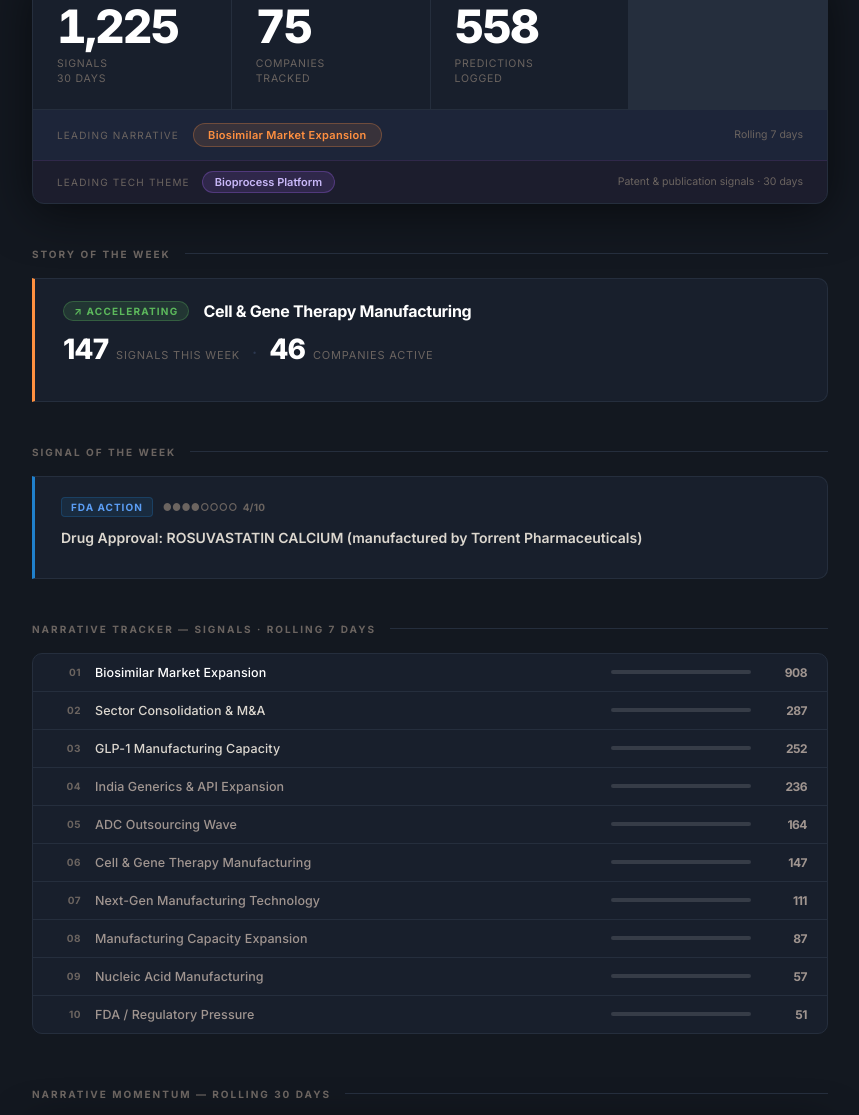
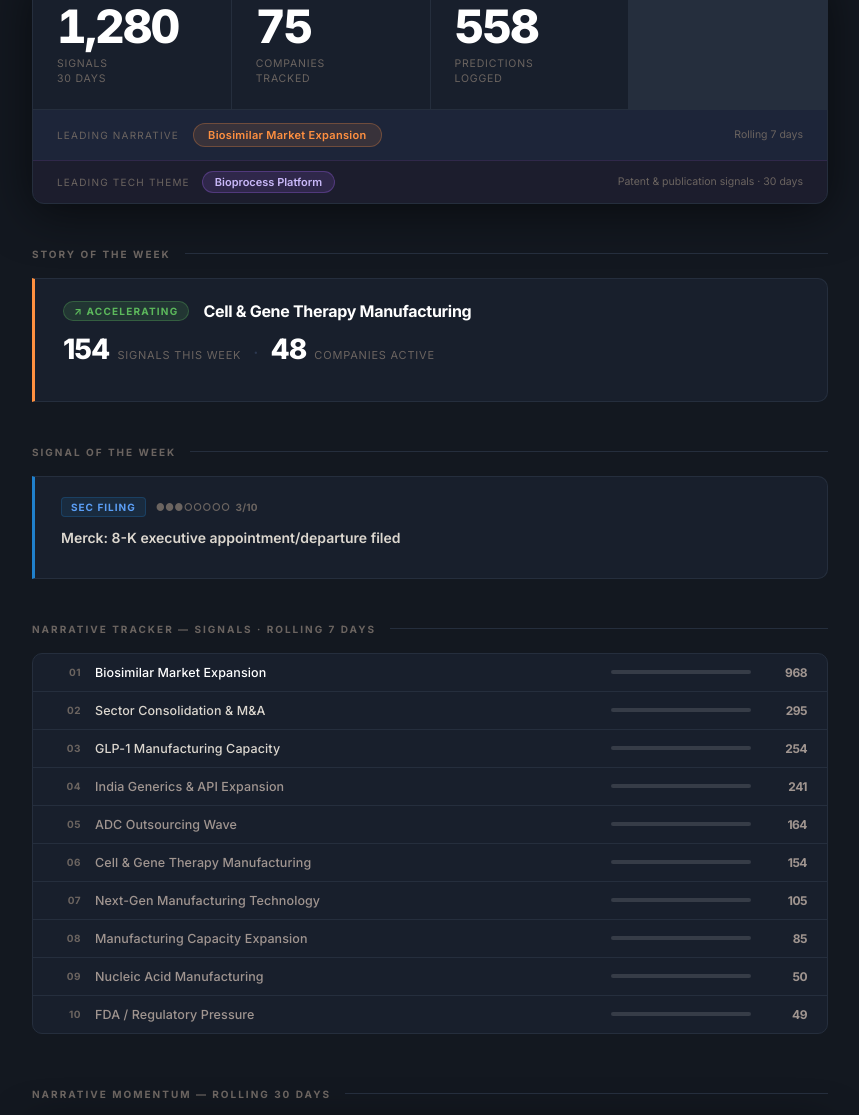
Before and after one commit to Bryans01/Mantis, a plain HTML site: page index.html in a window 1280 px wide. Shown: the part 329-1444 px from the top of the page, without its empty margins (210-1069 px from the left). Drawn offline with Linux system fonts and the light colour scheme.

Commit message:
chore: auto-update 2026-11-23

```diff
--- a/index.html
+++ b/index.html
@@ -863,7 +863,7 @@
   <div class="hd">
     <h1 class="logo">&#9632;<span> M</span>ANTIS</h1>
     <div class="headline">CDMO, Small Molecule<br>&amp; Bioprocess Intelligence</div>
-    <div class="sub">Updated 22 November 2026 &nbsp;&middot;&nbsp; 75 companies monitored</div>
+    <div class="sub">Updated 23 November 2026 &nbsp;&middot;&nbsp; 75 companies monitored</div>
   </div>
 </header>
 
@@ -872,7 +872,7 @@
   <div class="data-block">
     <div class="stats">
       <div class="stat">
-        <div class="num">1,225</div>
+        <div class="num">1,280</div>
         <div class="lbl">Signals<br>30 days</div>
       </div>
       <div class="stat">
@@ -904,9 +904,9 @@
         <span class="story-name">Cell &amp; Gene Therapy Manufacturing</span>
       </div>
       <div class="story-counts">
-        <span class="story-count-num">147</span><span class="story-count-lbl">signals this week</span>
+        <span class="story-count-num">154</span><span class="story-count-lbl">signals this week</span>
         <span class="story-sep">·</span>
-        <span class="story-count-num">46</span><span class="story-count-lbl">companies active</span>
+        <span class="story-count-num">48</span><span class="story-count-lbl">companies active</span>
       </div>
     </div>
   </div>
@@ -916,12 +916,12 @@
       <span class="section-label">Signal of the week</span>
       <span class="section-rule"></span>
     </div>
-    <a class="sig-card" href="https://www.accessdata.fda.gov/scripts/cder/daf/index.cfm?event=overview.process&amp;ApplNo=ANDA201619" target="_blank" rel="noopener">
+    <a class="sig-card" href="https://www.sec.gov/Archives/edgar/data/0000310158/000031015826000255/" target="_blank" rel="noopener">
       <div class="sig-badges">
-        <span class="sig-source-badge">FDA Action</span>
-        <span class="sig-strength">●●●●○○○○ &nbsp;4/10</span>
+        <span class="sig-source-badge">SEC Filing</span>
+        <span class="sig-strength">●●●○○○○○ &nbsp;3/10</span>
       </div>
-      <div class="sig-title">Drug Approval: ROSUVASTATIN CALCIUM (manufactured by Torrent Pharmaceuticals)</div>
+      <div class="sig-title">Merck: 8-K executive appointment/departure filed</div>
     </a>
   </div>
 
@@ -931,16 +931,16 @@
       <span class="section-rule"></span>
     </div>
     <div class="narr-board">
-      <div class="narr-row"><span class="narr-rank">01</span><span class="narr-name" style="color:#ffffff">Biosimilar Market Expansion</span><span class="narr-bar-wrap"><span class="narr-bar" style="width:100%;background:#E05252"></span></span><span class="narr-score">908</span></div>
-      <div class="narr-row"><span class="narr-rank">02</span><span class="narr-name" style="color:#dcd7cf">Sector Consolidation &amp; M&amp;A</span><span class="narr-bar-wrap"><span class="narr-bar" style="width:31%;background:#3DBCB0"></span></span><span class="narr-score">287</span></div>
-      <div class="narr-row"><span class="narr-rank">03</span><span class="narr-name" style="color:#dcd7cf">GLP-1 Manufacturing Capacity</span><span class="narr-bar-wrap"><span class="narr-bar" style="width:27%;background:#FF9040"></span></span><span class="narr-score">252</span></div>
-      <div class="narr-row"><span class="narr-rank">04</span><span class="narr-name" style="color:#a09590">India Generics &amp; API Expansion</span><span class="narr-bar-wrap"><span class="narr-bar" style="width:25%;background:#A8D96C"></span></span><span class="narr-score">236</span></div>
-      <div class="narr-row"><span class="narr-rank">05</span><span class="narr-name" style="color:#a09590">ADC Outsourcing Wave</span><span class="narr-bar-wrap"><span class="narr-bar" style="width:18%;background:#5B9EF5"></span></span><span class="narr-score">164</span></div>
-      <div class="narr-row"><span class="narr-rank">06</span><span class="narr-name" style="color:#a09590">Cell &amp; Gene Therapy Manufacturing</span><span class="narr-bar-wrap"><span class="narr-bar" style="width:16%;background:#5CB85C"></span></span><span class="narr-score">147</span></div>
-      <div class="narr-row"><span class="narr-rank">07</span><span class="narr-name" style="color:#a09590">Next-Gen Manufacturing Technology</span><span class="narr-bar-wrap"><span class="narr-bar" style="width:12%;background:#F2C94C"></span></span><span class="narr-score">111</span></div>
-      <div class="narr-row"><span class="narr-rank">08</span><span class="narr-name" style="color:#a09590">Manufacturing Capacity Expansion</span><span class="narr-bar-wrap"><span class="narr-bar" style="width:9%;background:#B06ED8"></span></span><span class="narr-score">87</span></div>
-      <div class="narr-row"><span class="narr-rank">09</span><span class="narr-name" style="color:#a09590">Nucleic Acid Manufacturing</span><span class="narr-bar-wrap"><span class="narr-bar" style="width:6%;background:#42C9E8"></span></span><span class="narr-score">57</span></div>
-      <div class="narr-row"><span class="narr-rank">10</span><span class="narr-name" style="color:#a09590">FDA / Regulatory Pressure</span><span class="narr-bar-wrap"><span class="narr-bar" style="width:5%;background:#E8508A"></span></span><span class="narr-score">51</span></div>
+      <div class="narr-row"><span class="narr-rank">01</span><span class="narr-name" style="color:#ffffff">Biosimilar Market Expansion</span><span class="narr-bar-wrap"><span class="narr-bar" style="width:100%;background:#E05252"></span></span><span class="narr-score">968</span></div>
+      <div class="narr-row"><span class="narr-rank">02</span><span class="narr-name" style="color:#dcd7cf">Sector Consolidation &amp; M&amp;A</span><span class="narr-bar-wrap"><span class="narr-bar" style="width:30%;background:#3DBCB0"></span></span><span class="narr-score">295</span></div>
+      <div class="narr-row"><span class="narr-rank">03</span><span class="narr-name" style="color:#dcd7cf">GLP-1 Manufacturing Capacity</span><span class="narr-bar-wrap"><span class="narr-bar" style="width:26%;background:#FF9040"></span></span><span class="narr-score">254</span></div>
+      <div class="narr-row"><span class="narr-rank">04</span><span class="narr-name" style="color:#a09590">India Generics &amp; API Expansion</span><span class="narr-bar-wrap"><span class="narr-bar" style="width:24%;background:#A8D96C"></span></span><span class="narr-score">241</span></div>
+      <div class="narr-row"><span class="narr-rank">05</span><span class="narr-name" style="color:#a09590">ADC Outsourcing Wave</span><span class="narr-bar-wrap"><span class="narr-bar" style="width:16%;background:#5B9EF5"></span></span><span class="narr-score">164</span></div>
+      <div class="narr-row"><span class="narr-rank">06</span><span class="narr-name" style="color:#a09590">Cell &amp; Gene Therapy Manufacturing</span><span class="narr-bar-wrap"><span class="narr-bar" style="width:15%;background:#5CB85C"></span></span><span class="narr-score">154</span></div>
+      <div class="narr-row"><span class="narr-rank">07</span><span class="narr-name" style="color:#a09590">Next-Gen Manufacturing Technology</span><span class="narr-bar-wrap"><span class="narr-bar" style="width:10%;background:#F2C94C"></span></span><span class="narr-score">105</span></div>
+      <div class="narr-row"><span class="narr-rank">08</span><span class="narr-name" style="color:#a09590">Manufacturing Capacity Expansion</span><span class="narr-bar-wrap"><span class="narr-bar" style="width:8%;background:#B06ED8"></span></span><span class="narr-score">85</span></div>
+      <div class="narr-row"><span class="narr-rank">09</span><span class="narr-name" style="color:#a09590">Nucleic Acid Manufacturing</span><span class="narr-bar-wrap"><span class="narr-bar" style="width:5%;background:#42C9E8"></span></span><span class="narr-score">50</span></div>
+      <div class="narr-row"><span class="narr-rank">10</span><span class="narr-name" style="color:#a09590">FDA / Regulatory Pressure</span><span class="narr-bar-wrap"><span class="narr-bar" style="width:5%;background:#E8508A"></span></span><span class="narr-score">49</span></div>
     </div>
   </div>
 
@@ -1013,11 +1013,11 @@
       <span class="section-rule"></span>
     </div>
     <div class="src-rows">
-      <div class="src-row"><span class="src-name">News</span><span class="src-bar-wrap"><span class="src-bar" style="width:100%"></span></span><span class="src-count">864</span></div>
-<div class="src-row"><span class="src-name">Science</span><span class="src-bar-wrap"><span class="src-bar" style="width:17%"></span></span><span class="src-count">147</span></div>
-<div class="src-row"><span class="src-name">Clinical Trials</span><span class="src-bar-wrap"><span class="src-bar" style="width:12%"></span></span><span class="src-count">109</span></div>
+      <div class="src-row"><span class="src-name">News</span><span class="src-bar-wrap"><span class="src-bar" style="width:100%"></span></span><span class="src-count">909</span></div>
+<div class="src-row"><span class="src-name">Science</span><span class="src-bar-wrap"><span class="src-bar" style="width:16%"></span></span><span class="src-count">154</span></div>
+<div class="src-row"><span class="src-name">Clinical Trials</span><span class="src-bar-wrap"><span class="src-bar" style="width:11%"></span></span><span class="src-count">109</span></div>
+<div class="src-row"><span class="src-name">Hiring</span><span class="src-bar-wrap"><span class="src-bar" style="width:4%"></span></span><span class="src-count">41</span></div>
 <div class="src-row"><span class="src-name">SEC Filings</span><span class="src-bar-wrap"><span class="src-bar" style="width:4%"></span></span><span class="src-count">40</span></div>
-<div class="src-row"><span class="src-name">Hiring</span><span class="src-bar-wrap"><span class="src-bar" style="width:4%"></span></span><span class="src-count">38</span></div>
 <div class="src-row"><span class="src-name">FDA</span><span class="src-bar-wrap"><span class="src-bar" style="width:2%"></span></span><span class="src-count">21</span></div>
 <div class="src-row"><span class="src-name">Patent Cliff</span><span class="src-bar-wrap"><span class="src-bar" style="width:2%"></span></span><span class="src-count">6</span></div>
     </div>
--- a/sitemap.xml
+++ b/sitemap.xml
@@ -4,6 +4,6 @@
     <loc>https://mantis-intel.com/</loc>
     <changefreq>daily</changefreq>
     <priority>1.0</priority>
-    <lastmod>2026-11-22</lastmod>
+    <lastmod>2026-11-23</lastmod>
   </url>
 </urlset>
```
Also changed, not shown: images/narrative_momentum.png.
